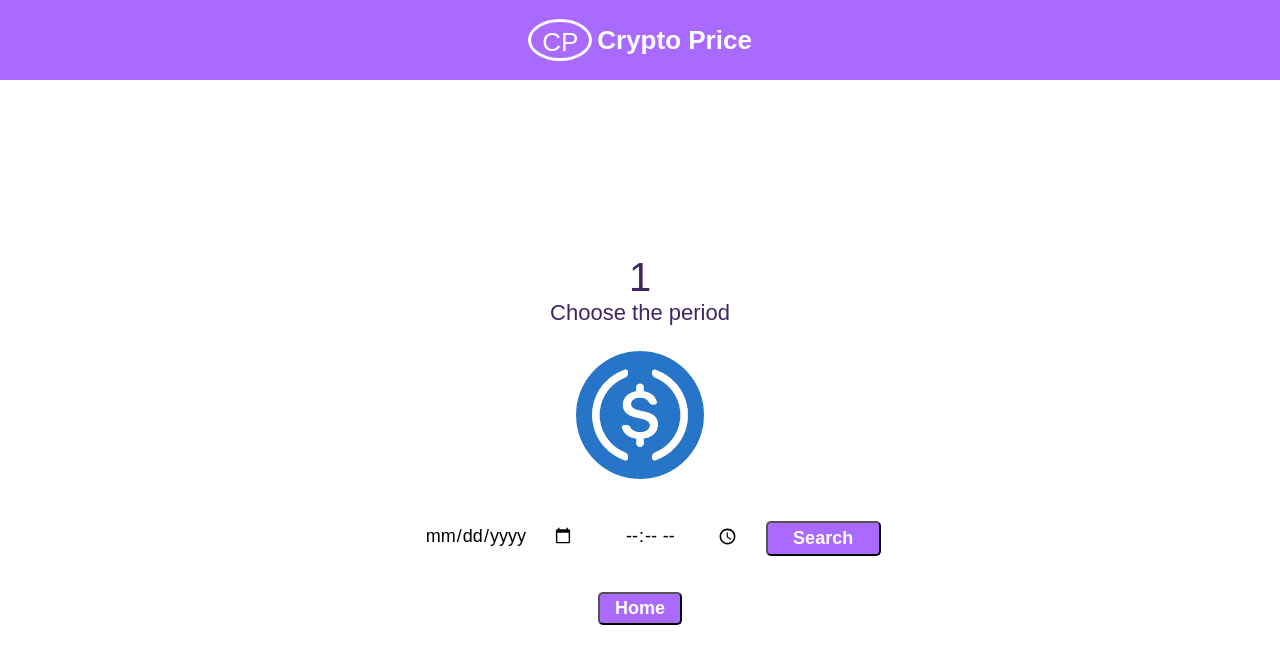
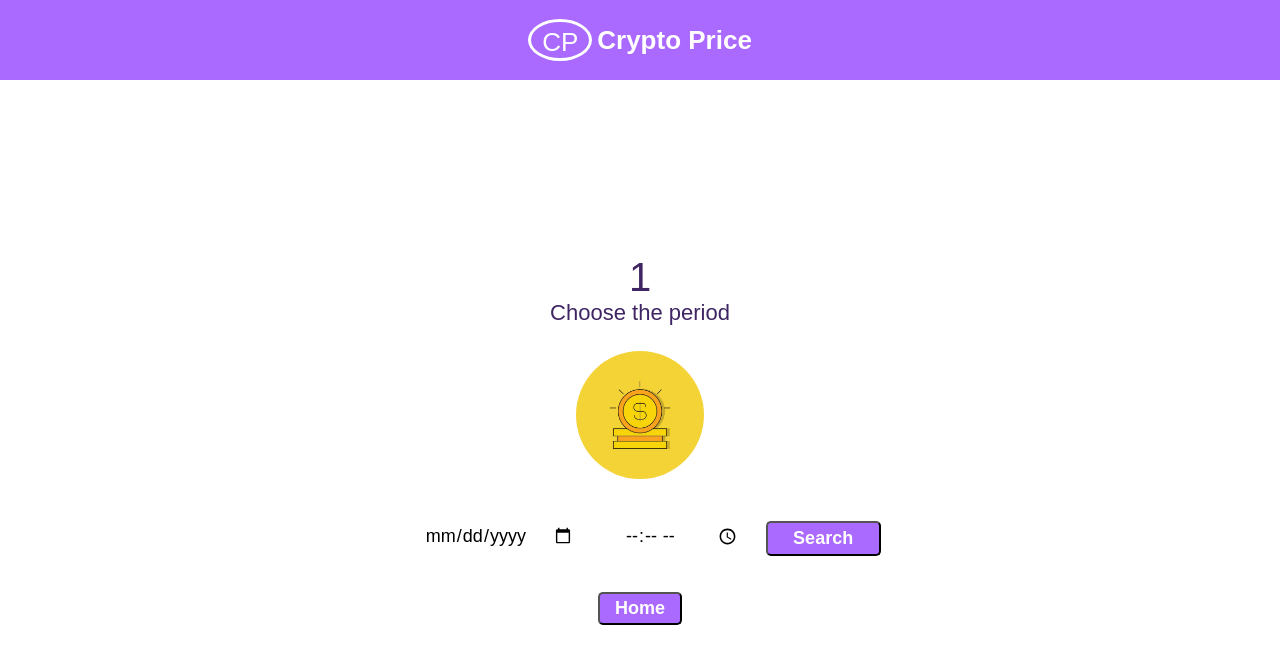
Before and after one commit to thiagopetherson/crypto-price, a Vue app: page /date/1 in a window 1280 px wide. Shown: the top 664 px of the page. Built offline with nearby package versions, Linux system fonts and the light colour scheme; a web font is replaced by a local one.

Commit message:
Changing image of date filter component

```diff
--- a/src/views/DateFilterView.vue
+++ b/src/views/DateFilterView.vue
@@ -5,7 +5,7 @@
       <h3>Choose the period</h3>
     </div>
     <div class="date-filter-img">
-      <img src="@/assets/images/bitcoin.png" />
+      <img src="@/assets/images/moeda-min.jpg" />
     </div>
     <div class="date-filter-search">
         <input class="date-filter-search-date" type="date" v-model="form.date" />
@@ -125,6 +125,7 @@ export default {
 
     img
       width: 100%
+      border-radius: 50%
 
 
   .date-filter-search
```
Also changed, not shown: src/assets/images/moeda-min.jpg (added).
